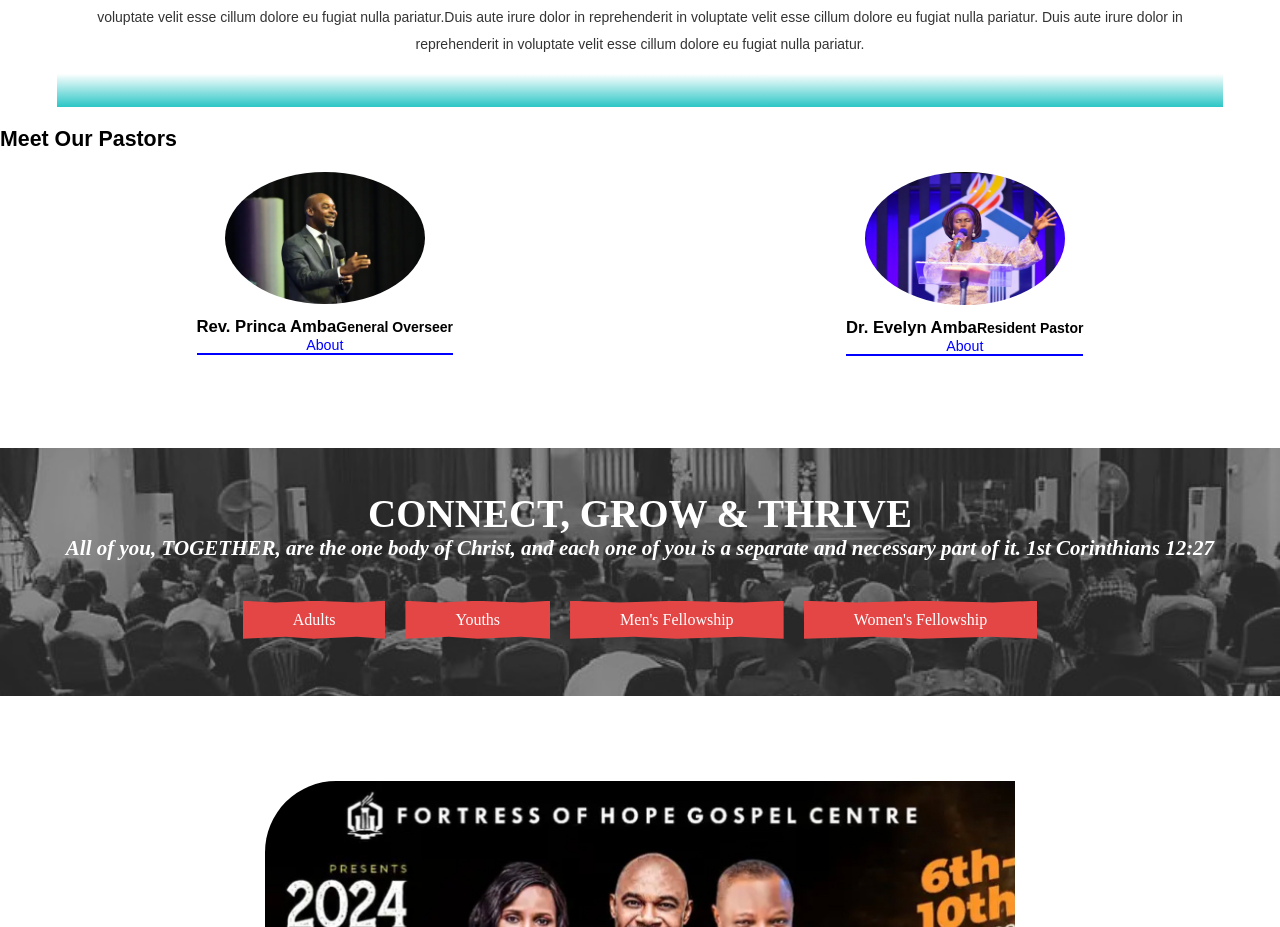
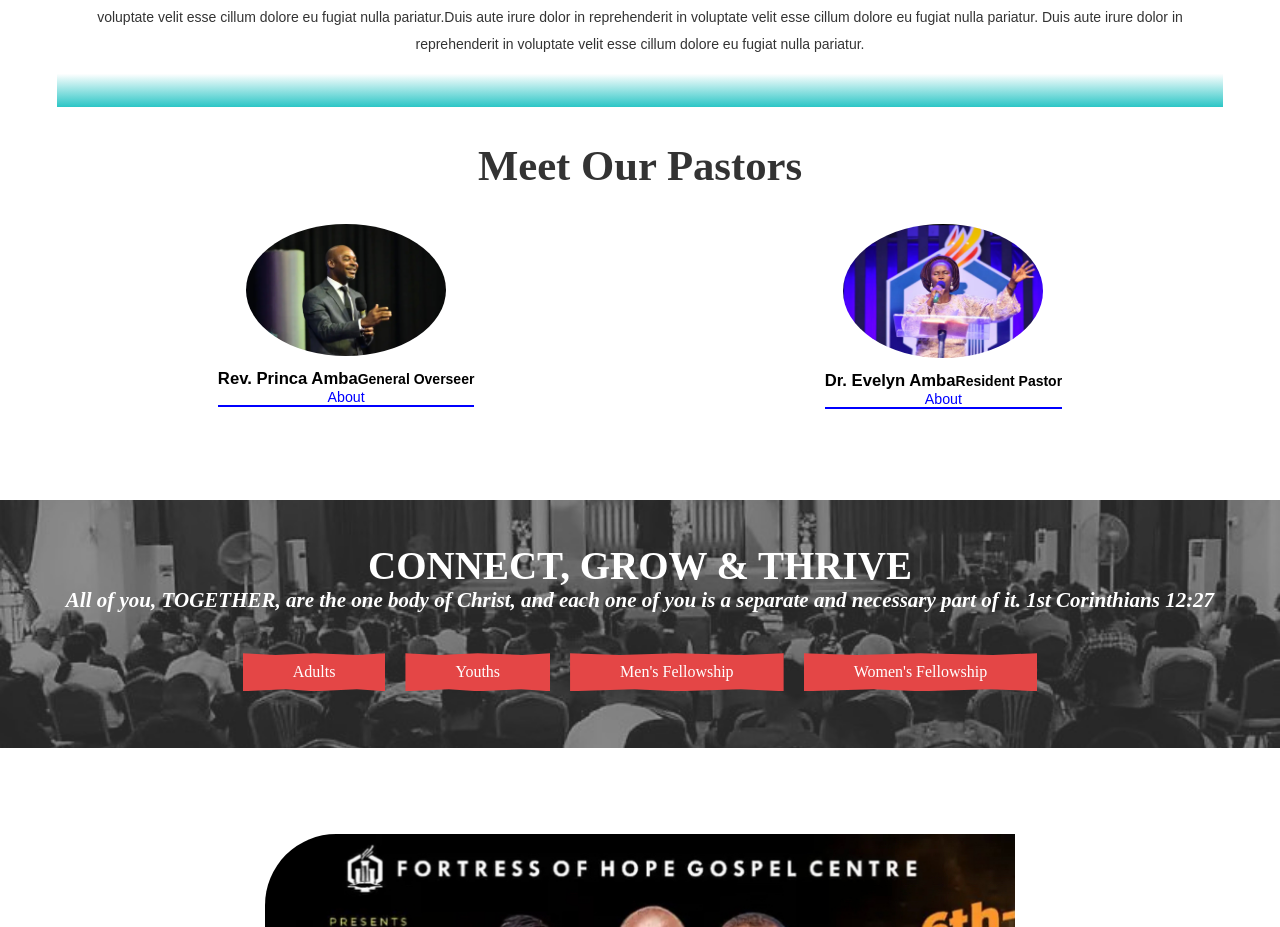
Before and after one commit to Iydeejames/Fortress-of-hope, a React (Create React App) app: page / in a window 1280 px wide. Shown: the part 2686-3613 px from the top of the page. Built offline with nearby package versions, Linux system fonts and the light colour scheme.

Commit message:
Update App.css

```diff
--- a/src/App.css
+++ b/src/App.css
@@ -826,21 +826,37 @@ video {
   color: #333;
 }
 
+/* pastors-section */
+
 .pastors-section {
+  height: auto;
+  text-align: center;
+  margin-bottom: 4rem;
+  padding-left: 3rem;
+  padding-right: 3rem;
+}
+
+.pastors-section h2{
+  font-size: 3rem;
+  font-weight: bold;
+  color: #333;
+  margin-top: 1rem;
+  margin-bottom: 1rem;
+  font-family: 'Times New Roman', Times, serif;
 }
 
 .cards-container {
   display: flex;
-  justify-content: space-around; /* Adjust as needed */
+  justify-content: space-around;
 }
 
 .card-content {
   text-align: center;
-  margin: 20px; /* Adjust as needed */
+  margin: 20px;
 }
 
 .card-content img {
-  width: 200px; /* Adjust as needed */
+  width: 200px;
   height: auto;
   border-radius: 50%;
 }
```
